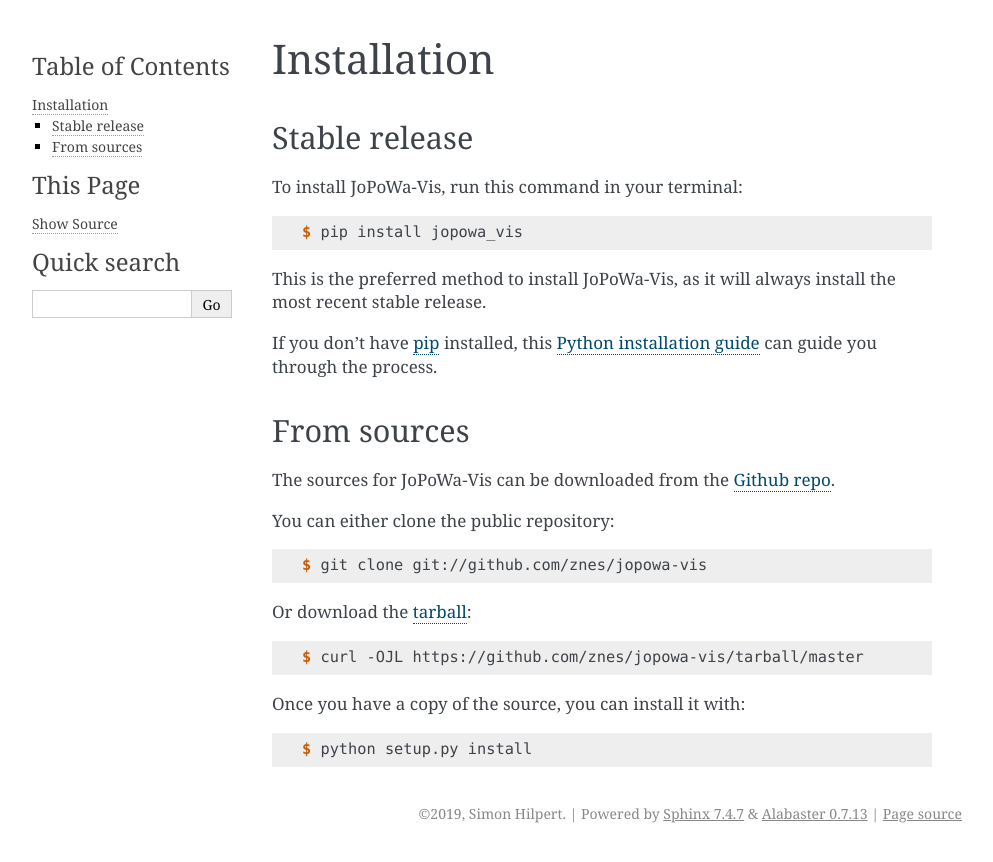
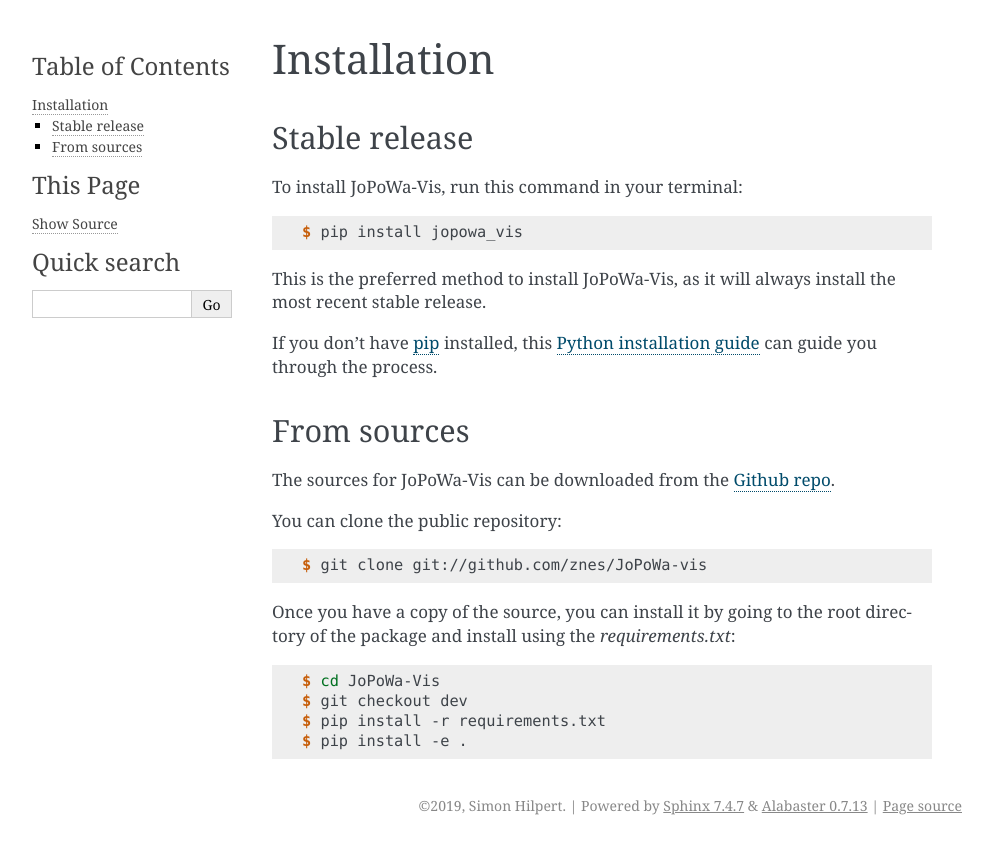
Before and after one commit to znes/JoPoWa-Vis, a Sphinx documentation site: the page built from docs/installation.rst, in a window 1280 px wide. Shown: the top 862 px of the page, without its empty margins (148-1141 px from the left). Built offline with Sphinx 7.4.7, drawn with Linux system fonts in a browser that asks for light colours.

Commit message:
Add run.py

```diff
--- a/docs/installation.rst
+++ b/docs/installation.rst
@@ -28,23 +28,23 @@
 
 The sources for JoPoWa-Vis can be downloaded from the `Github repo`_.
 
-You can either clone the public repository:
+You can clone the public repository:
 
 .. code-block:: console
 
-    $ git clone git://github.com/znes/jopowa-vis
+    $ git clone git://github.com/znes/JoPoWa-vis
 
-Or download the `tarball`_:
+
+Once you have a copy of the source, you can install it by going to
+the root directory of the package and install using the `requirements.txt`:
 
 .. code-block:: console
 
-    $ curl -OJL https://github.com/znes/jopowa-vis/tarball/master
+    $ cd JoPoWa-Vis
+    $ git checkout dev
+    $ pip install -r requirements.txt
+    $ pip install -e .
 
-Once you have a copy of the source, you can install it with:
-
-.. code-block:: console
-
-    $ python setup.py install
 
 
 .. _Github repo: https://github.com/znes/jopowa-vis
```
Also changed, not shown: run.py (added, +7 -0 lines), 1 other file.
